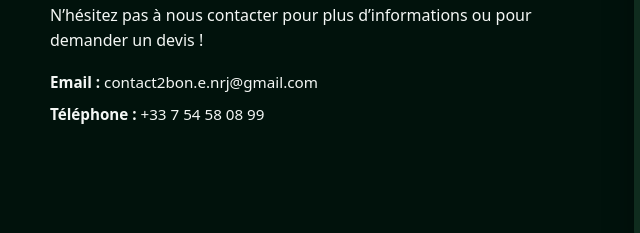
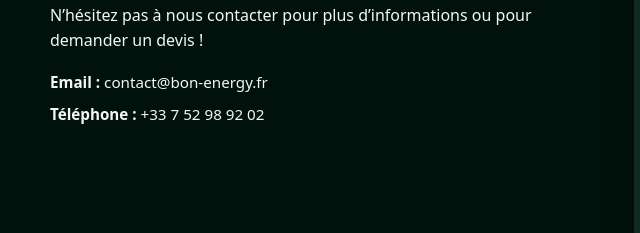
Before and after one commit to denisngeu/consulting, a plain HTML site: page index.html in a window 1280 px wide. Shown: the part 5565-5798 px from the top of the page, 30-670 px from the left. Drawn offline with Linux system fonts and the light colour scheme.

Commit message:
Update index.html

```diff
--- a/index.html
+++ b/index.html
@@ -278,8 +278,8 @@
         <h2>Contactez‑nous</h2>
         <p>N’hésitez pas à nous contacter pour plus d’informations ou pour demander un devis !</p>
         <ul class="contact-list">
-          <li><strong>Email :</strong> contact2bon.e.nrj@gmail.com</li>
-          <li><strong>Téléphone :</strong> +33 7 54 58 08 99</li>
+          <li><strong>Email :</strong> contact@bon-energy.fr</li>
+          <li><strong>Téléphone :</strong> +33 7 52 98 92 02</li>
         </ul>
       </div>
       <form class="contact-form fade-in-right" id="contact-form">
```
